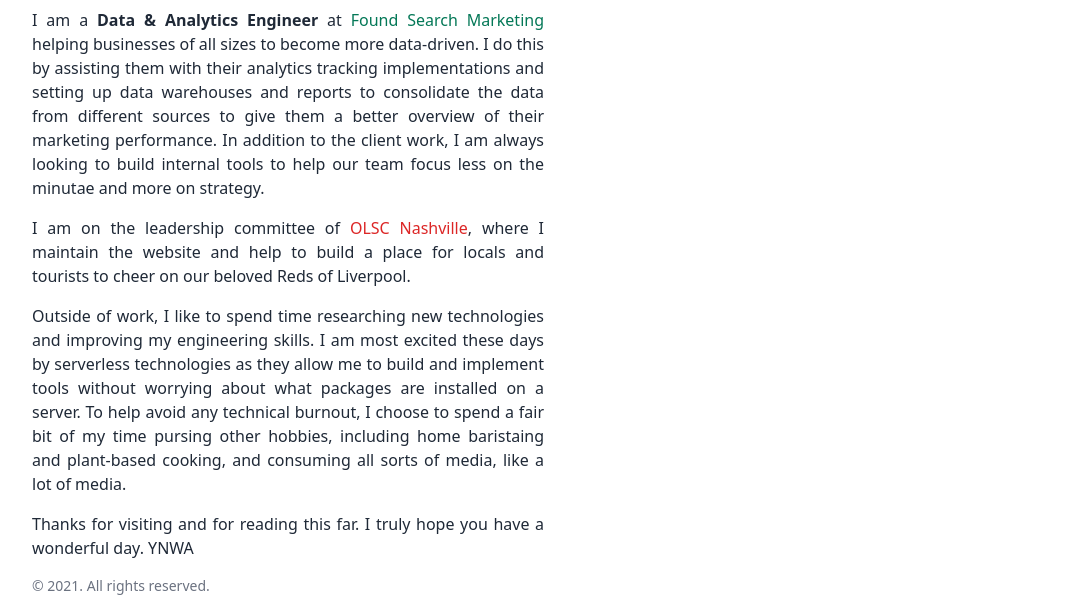
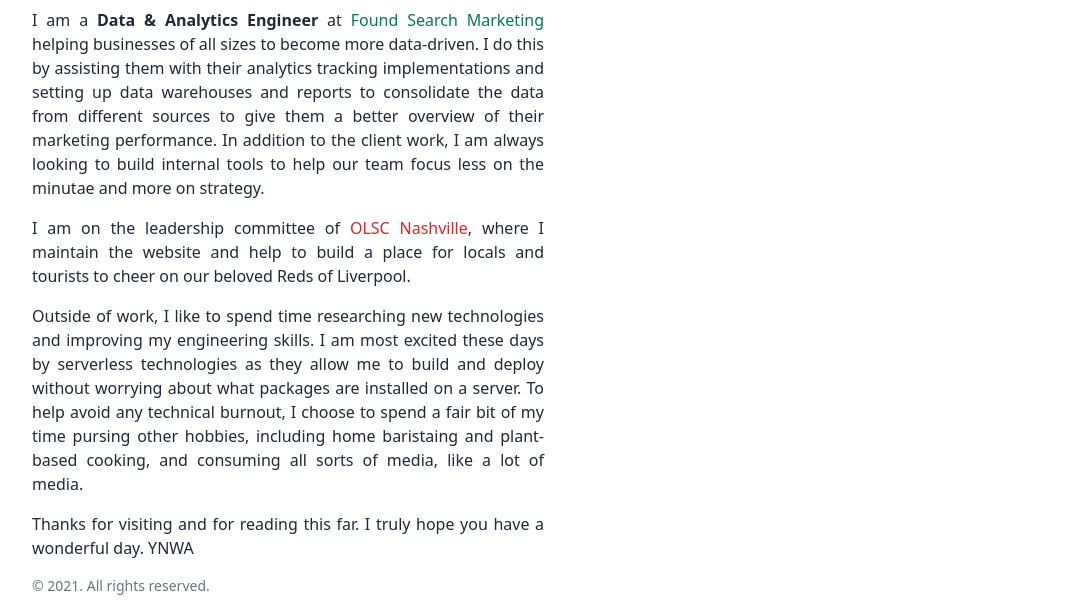
Before and after one commit to cashlion/cashlion-info-site, a website built with Vite: page index.html in a window 1280 px wide. Shown: the part 208-820 px from the top of the page, without its empty margins (96-1166 px from the left). Built offline with nearby package versions, Linux system fonts and the light colour scheme.

Commit message:
Update copy

```diff
--- a/index.html
+++ b/index.html
@@ -24,7 +24,7 @@
         <div class="text-xl md:text-3xl">👋</div>
         <div class="mt-4 md:mt-8 text-sm md:text-base w-full md:w-1/2 text-justify">I am a <span class="font-semibold">Data &amp; Analytics Engineer</span> at <a href="https://www.foundsm.com/" rel="noreferrer" target="_blank" class="font-medium text-green-700 hover:text-black dark:text-green-400 dark:hover:text-white" title="Open the Found SM site in a new tab/window">Found Search Marketing</a> helping businesses of all sizes to become more data-driven. I do this by assisting them with their analytics tracking implementations and setting up data warehouses and reports to consolidate the data from different sources to give them a better overview of their marketing performance. In addition to the client work, I am always looking to build internal tools to help our team focus less on the minutae and more on strategy.</div>
         <div class="mt-4 text-sm md:text-base w-full md:w-1/2 text-justify">I am on the leadership committee of <a href="https://www.olscnashville.com/" rel="noreferrer" target="_blank" class="font-medium text-red-600 hover:text-black dark:text-red-400 dark:hover:text-white" title="Open the OLSC Nashville site in a new tab/window">OLSC Nashville</a>, where I maintain the website and help to build a place for locals and tourists to cheer on our beloved Reds of Liverpool.</div>
-        <div class="mt-4 text-sm md:text-base w-full md:w-1/2 text-justify">Outside of work, I like to spend time researching new technologies and improving my engineering skills. I am most excited these days by serverless technologies as they allow me to build and implement tools without worrying about what packages are installed on a server. To help avoid any technical burnout, I choose to spend a fair bit of my time pursing other hobbies, including home baristaing and plant-based cooking, and consuming all sorts of media, like a lot of media.</div>
+        <div class="mt-4 text-sm md:text-base w-full md:w-1/2 text-justify">Outside of work, I like to spend time researching new technologies and improving my engineering skills. I am most excited these days by serverless technologies as they allow me to build and deploy without worrying about what packages are installed on a server. To help avoid any technical burnout, I choose to spend a fair bit of my time pursing other hobbies, including home baristaing and plant-based cooking, and consuming all sorts of media, like a lot of media.</div>
         <div class="mt-4 text-sm md:text-base w-full md:w-1/2 text-justify">Thanks for visiting and for reading this far. I truly hope you have a wonderful day. YNWA</div>
       </main>
       <footer class="mt-8 md:mt-0 container mx-auto w-full py-4 flex flex-col md:flex-row justify-between items-center text-sm text-gray-500">
```
